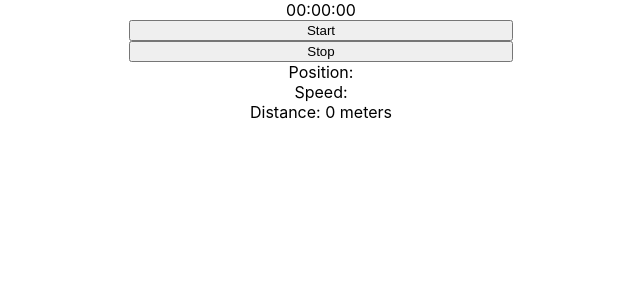
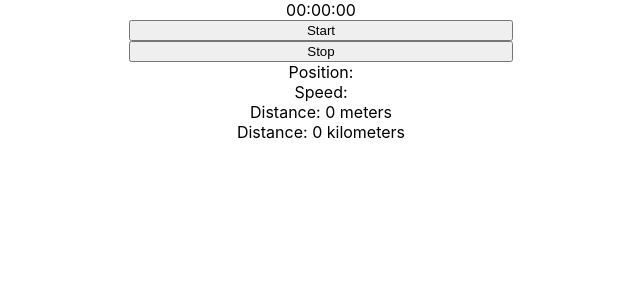
Before and after one commit to haalto/runkeep, a React (Create React App) app in the folder frontend/: page / in a window 1280 px wide. Shown: the top 300 px of the page, without its empty margins (319-959 px from the left). Built offline with nearby package versions, Linux system fonts and the light colour scheme; no server answers.

Commit message:
Added kilometers

```diff
--- a/frontend/src/components/RunTracker/index.tsx
+++ b/frontend/src/components/RunTracker/index.tsx
@@ -136,6 +136,7 @@ const RunTracker: React.FC = () => {
       </span>
       <span>Speed: </span>
       <span>Distance: {distance / 0.001} meters</span>
+      <span>Distance: {distance} kilometers</span>
     </Wrapper>
   );
 };
```
